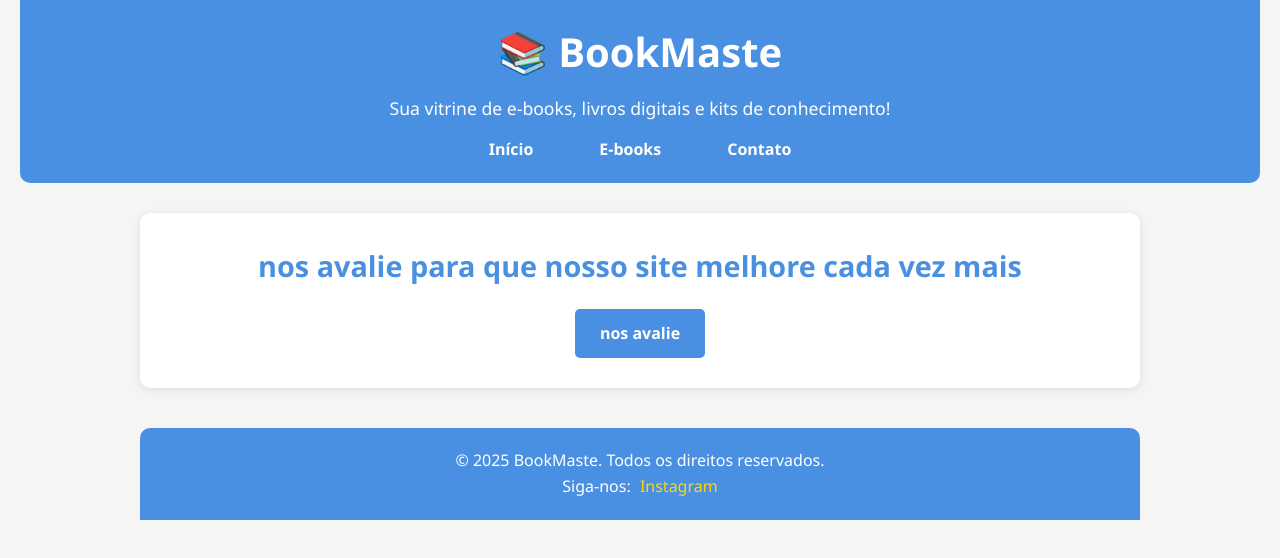
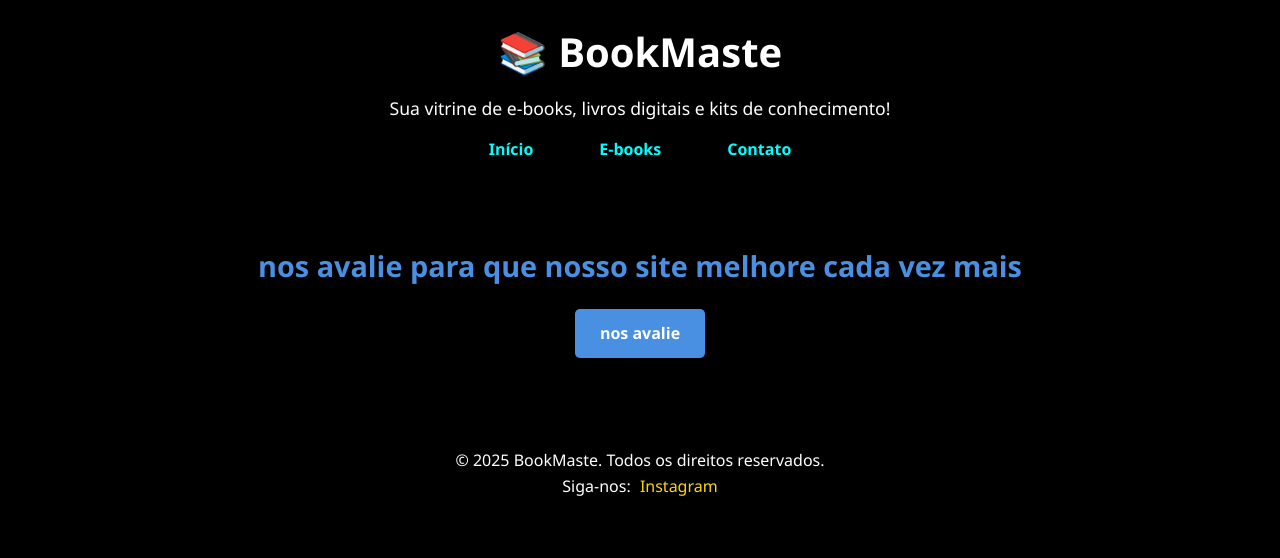
Before and after one commit to joaovitorcodes/BookMaste, a plain HTML site: page index.html in a window 1280 px wide. Drawn offline with Linux system fonts and the light colour scheme.

Commit message:
Update style.css

```diff
--- a/styles/style.css
+++ b/styles/style.css
@@ -8,7 +8,7 @@
 /* Corpo da página */
 body {
   font-family: 'Segoe UI', Tahoma, Geneva, Verdana, sans-serif;
-  background-color: #f5f5f5;
+  background-color: black;
   color: #333;
   line-height: 1.6;
   padding: 0 20px;
@@ -16,7 +16,7 @@ body {
 
 /* Cabeçalho */
 header {
-  background-color: #4A90E2;
+  background-color: black;
   color: white;
   padding: 20px 0;
   text-align: center;
@@ -47,7 +47,7 @@ nav ul li {
 
 nav ul li a {
   text-decoration: none;
-  color: white;
+  color: aqua;
   font-weight: bold;
   padding: 8px 16px;
   border: 2px solid transparent;
@@ -69,7 +69,7 @@ main {
 
 /* Seção de avaliação */
 .avaliação {
-  background-color: #ffffff;
+  background-color: black;
   padding: 30px;
   border-radius: 10px;
   text-align: center;
@@ -99,7 +99,7 @@ main {
 
 /* Rodapé */
 footer {
-  background-color: #4A90E2;
+  background-color: black;
   color: white;
   text-align: center;
   padding: 20px 0;
```
